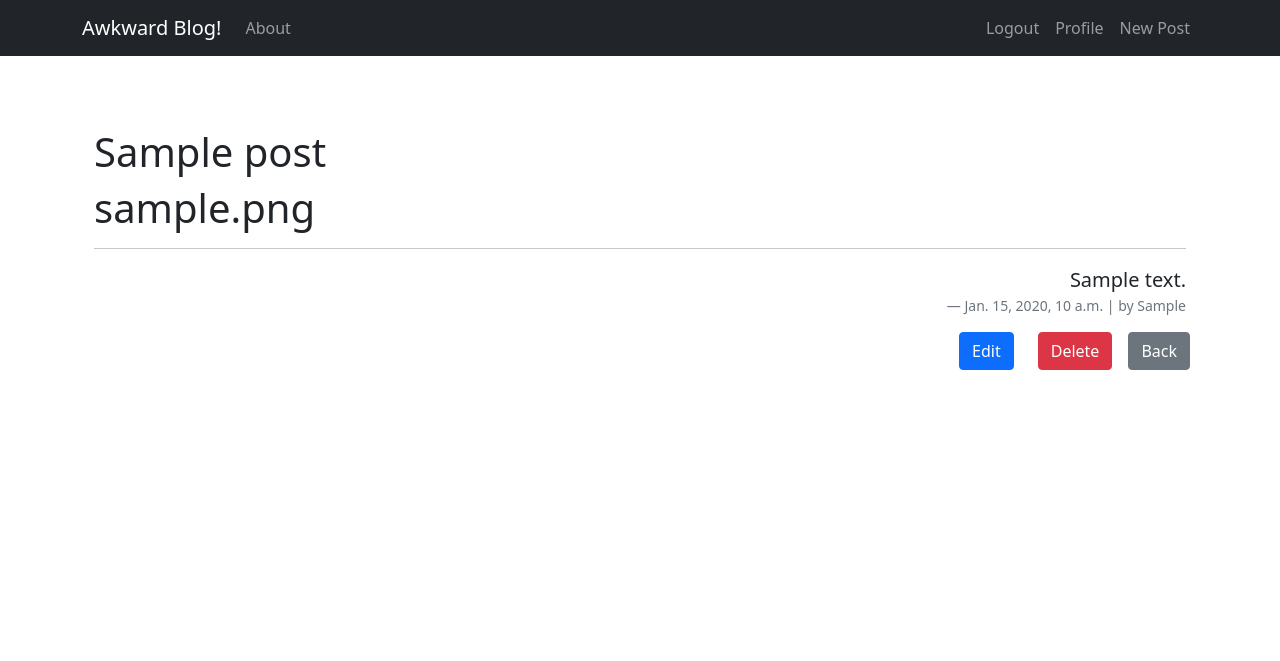
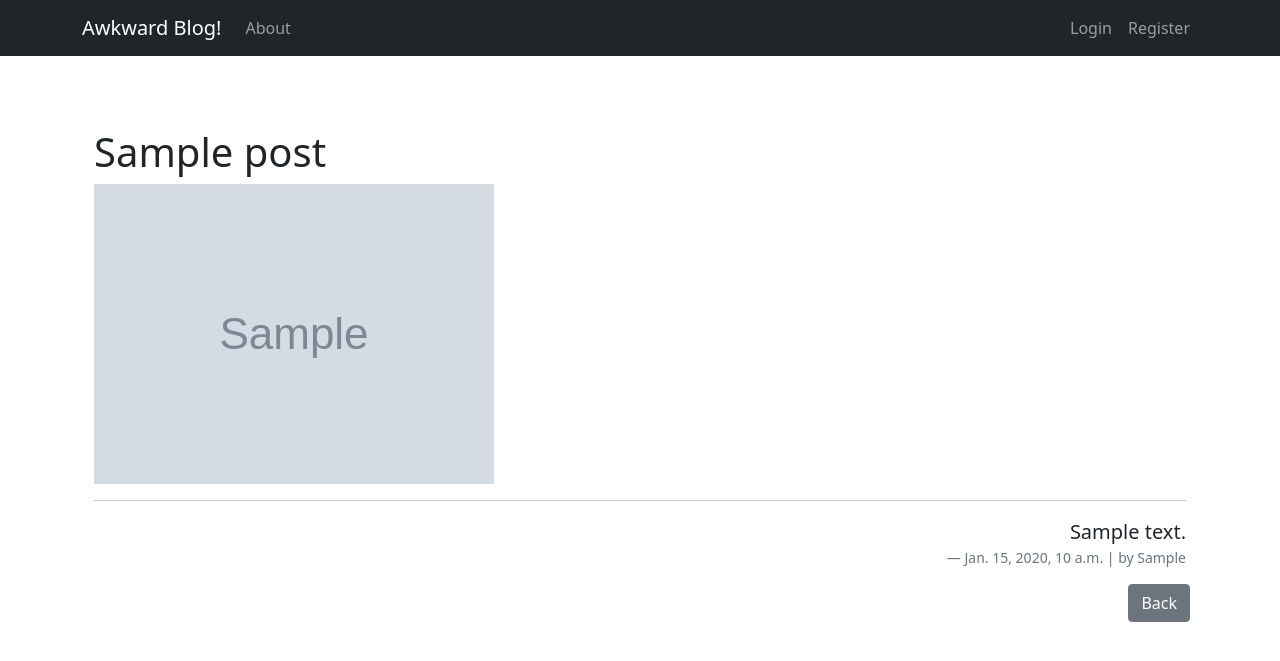
Before and after one commit to iycel/theblog, a Django app: page /details/1/ in a window 1280 px wide. Shown: the top 661 px of the page. Run offline with Django 3.2, Linux system fonts and the light colour scheme; tables that the repository leaves empty hold one stand-in row (values such as "Sample post"); grey boxes marked "Sample" are stand-in pictures.

Commit message:
feat : post_add_update

```diff
--- a/templates/navbar.html
+++ b/templates/navbar.html
@@ -1,6 +1,6 @@
 <nav class="navbar navbar-dark bg-dark navbar-expand-sm sticky-top">
     <div class="container">
-        <a href="{% url 'list' %}" class='navbar-brand'>Awkward Blog!</a>
+        <a href="{% url 'theblog:list' %}" class='navbar-brand'>Awkward Blog!</a>
         <button class="navbar-toggler navbar-light" type="button" data-bs-toggle="collapse"
             data-bs-target="#collapsibleNavbar">
             <span class="navbar-toggler-icon"></span>
@@ -10,11 +10,11 @@
             <div class='navbar-nav'>
                 <li class="nav-item ml-2"><a href="#" class="nav-link">About</a></li>
             </div>
-            {% if requset.user.username != '' %}
+            {% if request.user.username != '' %}
             <div class='navbar-nav'>
                 <li class="nav-item mr-2"><a href="#" class="nav-link">Logout</a></li>
                 <li class="nav-item mr-2"><a href="#" class="nav-link">Profile</a></li>
-                <li class="nav-item"><a href="{% url 'newpost' %}" class="nav-link">New Post</a></li>
+                <li class="nav-item"><a href="{% url 'theblog:newpost' %}" class="nav-link">New Post</a></li>
             </div>
             {% else %}
             <div class="navbar-nav">
--- a/theblog/models.py
+++ b/theblog/models.py
@@ -16,6 +16,7 @@
     category = models.ForeignKey(Category, on_delete=models.CASCADE, verbose_name='Category')
     author = models.ForeignKey(User, on_delete=models.CASCADE, verbose_name='Login User')
     post_date = models.DateTimeField(auto_now_add=True)
+    slug = models.SlugField(blank=True, unique=True)
 
     STATUS = {
         ('d', 'Draft'),
--- a/theblog/templates/theblog/post_add.html
+++ b/theblog/templates/theblog/post_add.html
@@ -17,6 +17,9 @@
             <div class='input-group mb-3 d-grid gap-2 text-capitalize'>{{i.name}} : </div>
             <div class='input-group mb-3 d-grid gap-2'>{{i}}</div>
             {% endfor %}
+            {% comment %} <div>
+        <a class='btn btn-outline-primary mt-5' onclick="document.getElementById('addnewpost').submit()">Post</a>
+    </div> {% endcomment %}
         </form>
     </div>
     <div>
--- a/theblog/templates/theblog/post_delete.html
+++ b/theblog/templates/theblog/post_delete.html
@@ -2,6 +2,7 @@
 {% block title %}
 {{user_post_delete}}
 {% endblock title %}
+
 {% block content %}
 <div>
     <form action="" , method="POST" enctype='multipart/form-data'>
@@ -9,7 +10,7 @@
         <h2>Are you sure delete {{user_post_delete}} ?<h2>
         {% comment %} <a href="{% url 'list'%}"><input type="submit" value="Yes"></a>
         {% comment %} <input type="submit" value="Yes"> {% endcomment %}
-        <input type="submit" value="Yes" onclick="window.location='{% url 'list' %}'"/>
+        <input type="submit" value="Yes" onclick="window.location='{% url 'theblog:list' %}'"/>
         <input type="button" value="No" onclick="window.location='{{request.META.HTTP_REFERER}}'"/>
     </form>
 </div>
--- a/theblog/templates/theblog/post_details.html
+++ b/theblog/templates/theblog/post_details.html
@@ -6,7 +6,7 @@
 {% block content %}
 <div class='container mt-5'>
 <h1>{{user_post.title}}</h1>
-<h1>{{user_post.image}}</h1>
+<img src='{{user_post.image.url}}'>
 <hr>
 <div class='text-end'>
 <p class='blockquote'>{{user_post.body}}</p>
@@ -14,9 +14,12 @@
 </div>
 </div>
 <div class="d-grid gap-2 d-md-flex justify-content-md-end">
-    <a href="{% url 'post_update' user_post.id %}" class='btn btn-primary me-md-3'>Edit</a>
-    <a href="{% url 'post_delete' user_post.id %}" class='btn btn-danger me-md-2'>Delete</a>
-    <a href="{% url 'list' %}" class='btn btn-secondary'>Back</a>
+    {% if request.user.username != '' %}
+    <a href="{% url 'theblog:post_update' user_post.id %}" class='btn btn-primary me-md-3'>Edit</a>
+    <a href="{% url 'theblog:post_delete' user_post.id %}" class='btn btn-danger me-md-2'>Delete</a>
+    {% else %}
+    {% endif %}
+    <a href="{% url 'theblog:list' %}" class='btn btn-secondary'>Back</a>
 <div>
 
 {% endblock content %}
--- a/theblog/templates/theblog/post_list.html
+++ b/theblog/templates/theblog/post_list.html
@@ -6,9 +6,9 @@
 <div class='mt-5'>
 <ul>
 {% for i in user_posts %}
-<li><a href="{% url 'details' i.id %}">{{i.title}}</a></li>
+<li><a href="{% url 'theblog:details' i.id %}">{{i.title}}</a></li><br>
  {{i.author.first_name}} {{i.author.last_name}}
- <br><br>
+ <br><br><hr>
 {% endfor %}
 </ul>
 </div>
--- a/theblog/urls.py
+++ b/theblog/urls.py
@@ -1,6 +1,7 @@
 from django.urls import path
 from .views import home, post_add, post_delete, post_list, post_details, post_update
 
+app_name = 'theblog'
 urlpatterns = [
     # path('', home, name='home'),
     path('', post_list, name='list'),
--- a/theblog/views.py
+++ b/theblog/views.py
@@ -24,8 +24,11 @@
     if request.method == 'POST':
         form = UserPost(request.POST, request.FILES)
         if form.is_valid():
-            form.save()
-            return redirect ('list')
+            post = form.save(commit=False)
+            post.author = request.user
+            post.save()
+            # form.save()
+            return redirect ('blog:list')
     context = {
         'user_form' : form
     }
```
Also changed, not shown: README.md, theblog/migrations/0004_auto_20211106_2242.py (added).
